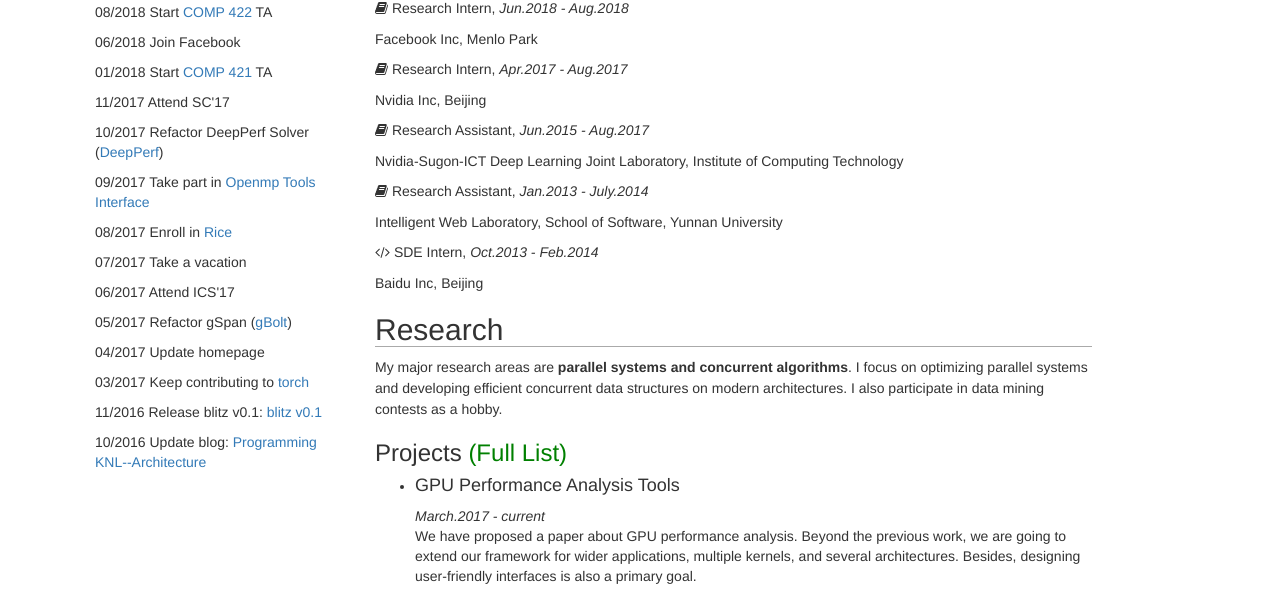
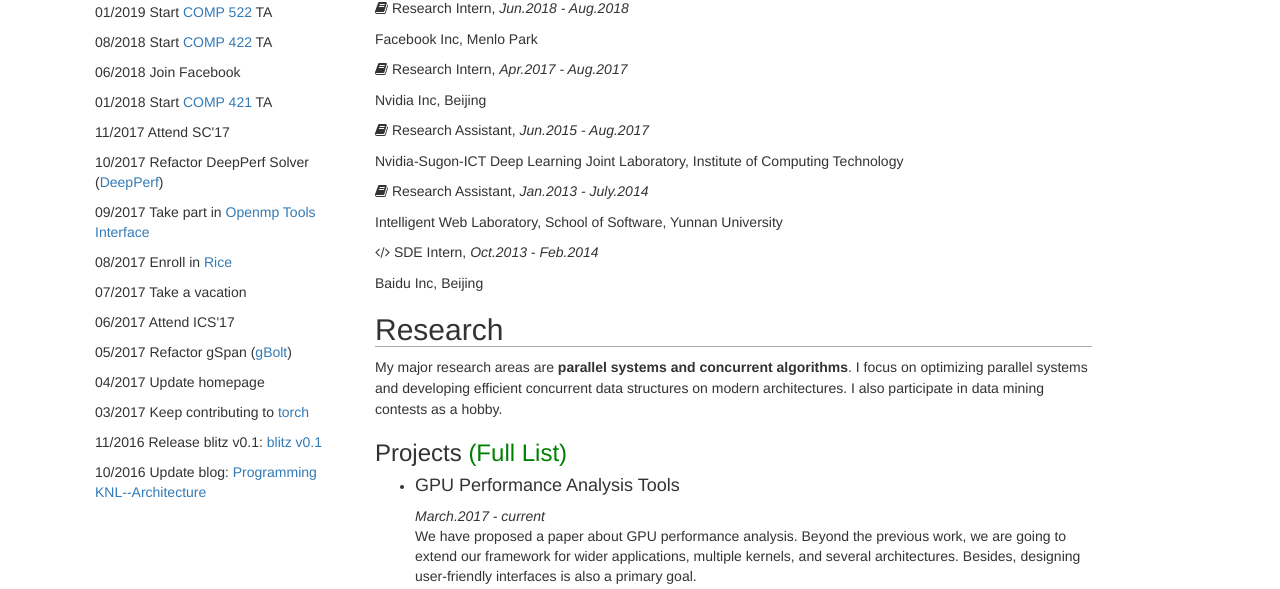
Before and after one commit to Jokeren/Jokeren.github.io, a plain HTML site: page index.html in a window 1280 px wide. Shown: the part 511-1100 px from the top of the page. Drawn offline with Linux system fonts and the light colour scheme.

Commit message:
Update index.html

```diff
--- a/index.html
+++ b/index.html
@@ -48,6 +48,9 @@
 					</div>
 					<h3>News</h3>
 					<div class="news">
+						<p>
+						01/2019 Start <a href="https://www.cs.rice.edu/~johnmc/comp522/">COMP 522</a> TA
+						</p>
 						<p>
 						08/2018 Start <a href="https://www.clear.rice.edu/comp422/">COMP 422</a> TA
 						</p>
```
